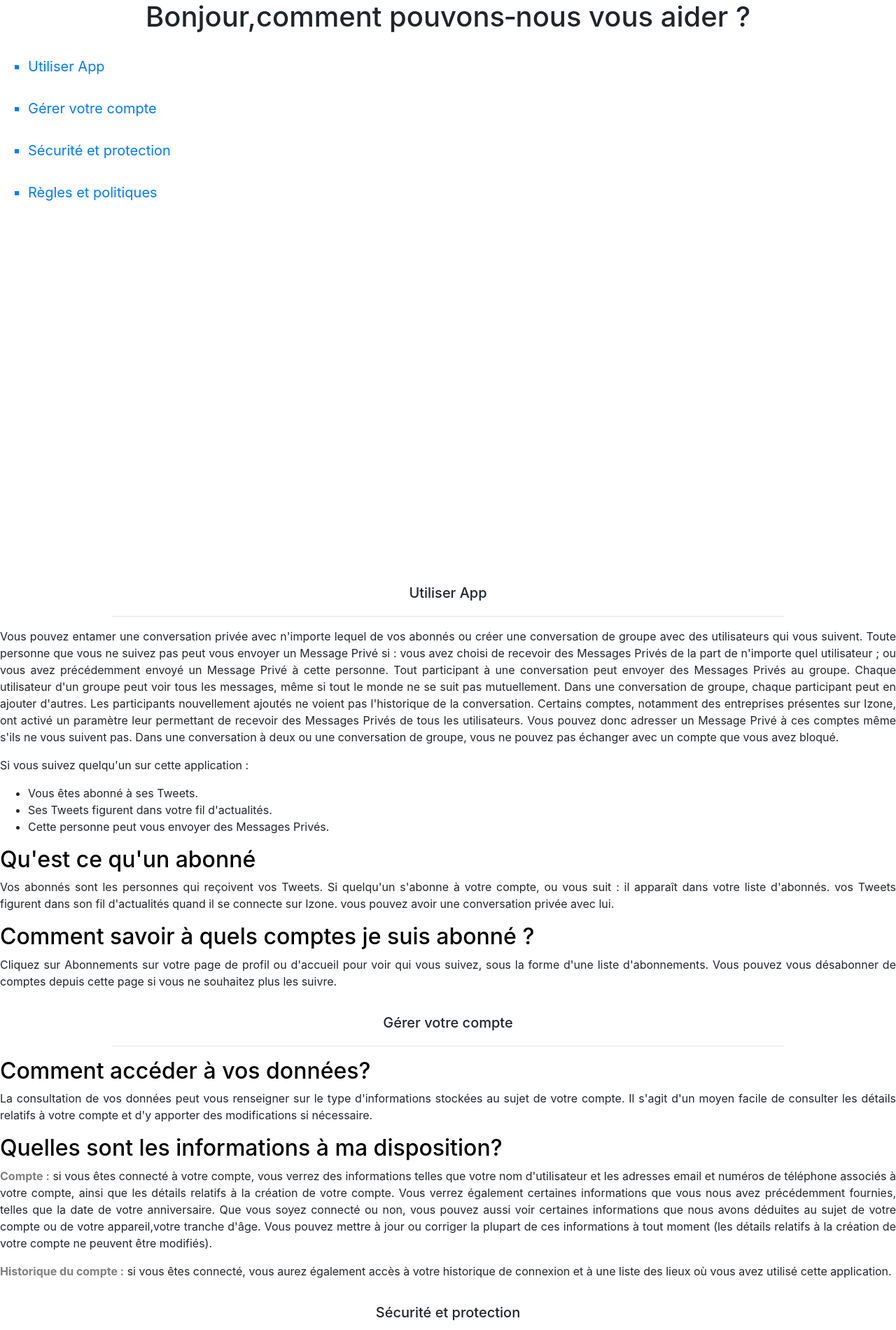
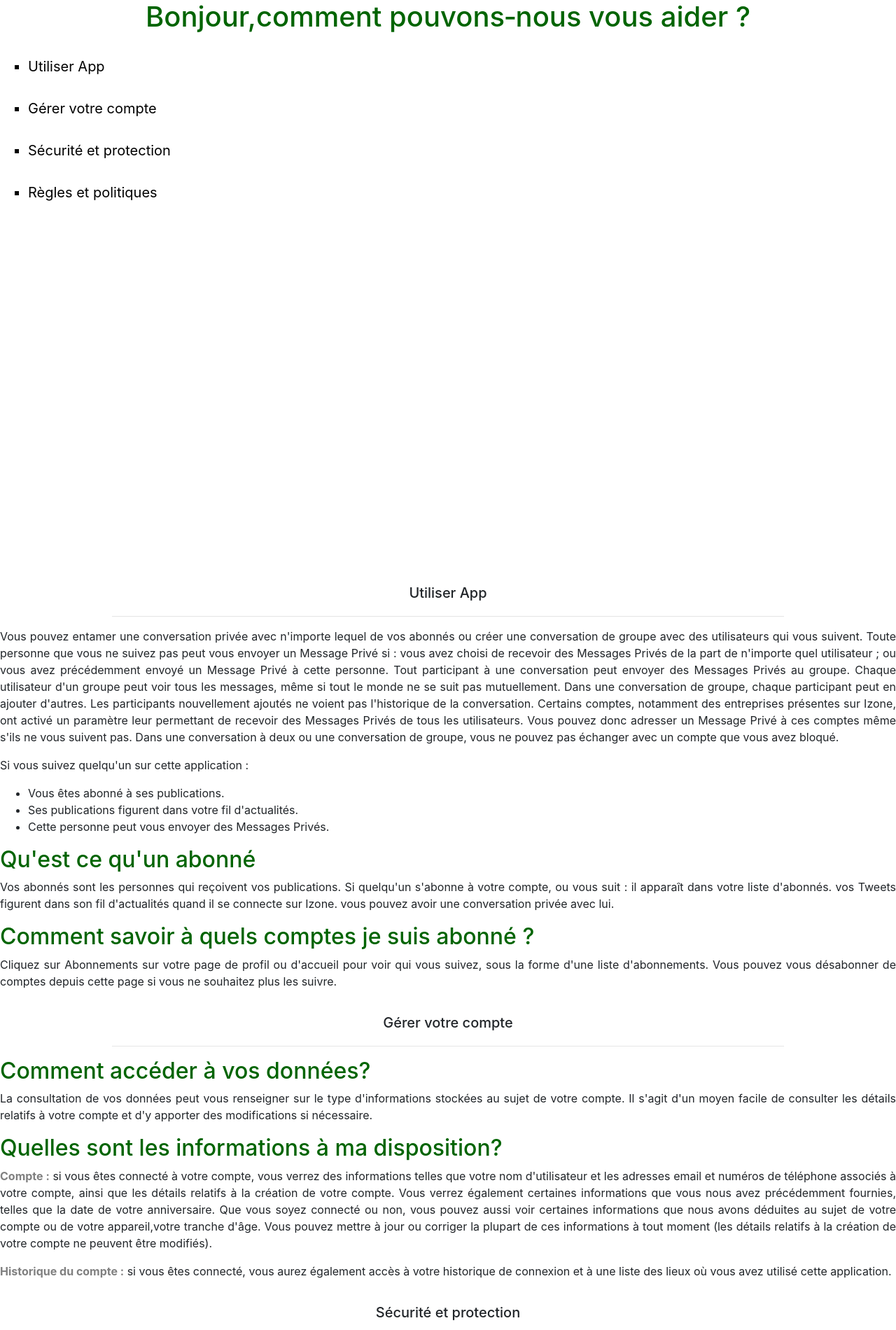
Before and after one commit to chlagueoumaima/projet-oumaira, a PHP site: page /centre_assistance.php in a window 1280 px wide. Shown: the top 1900 px of the page at 70% size. Run offline with PHP 8.4, Linux system fonts and the light colour scheme; some libraries are stand-ins or nearby versions.

Commit message:
Update centre_assistance.php

```diff
--- a/centre_assistance.php
+++ b/centre_assistance.php
@@ -10,14 +10,14 @@ rel="stylesheet" type="text/css">
       	text-align:justify;
       }
       a{
+      	color: black;
       	text-decoration: none;
       	font-size: 20px;
       }
 	</style>
 </head>
-<body bgcolor="#2874A6" TEXT="white" vlink="white" alink="white" link="white">
-
-	<h1 align="center">Bonjour,comment pouvons‑nous vous aider ?</h1>
+<body bgcolor="white" TEXT="black" vlink="white" alink="white" link="white">
+	<h1 style="color: #006400;" align="center">Bonjour,comment pouvons‑nous vous aider ?</h1>
 	<br/>
 	<ul type="square">
             <a href="#utilisation"><li>Utiliser App</li></a><br/>
@@ -35,7 +35,6 @@ rel="stylesheet" type="text/css">
 <br/><br/>
 <br/><br/>
 <br/><br/>
-
 <h1 align="center"><a name="utilisation">Utiliser App</a></h1>
 <hr width="75%">
 <p>
@@ -49,39 +48,33 @@ Certains comptes, notamment des entreprises présentes sur Izone, ont activé un
 Dans une conversation à deux ou une conversation de groupe, vous ne pouvez pas échanger avec un compte que vous avez bloqué.</p>
 <p>
 Si vous suivez quelqu'un sur cette application :
-<ul><li>Vous êtes abonné à ses Tweets.</li>
-<li>Ses Tweets figurent dans votre fil d'actualités.</li>
+<ul><li>Vous êtes abonné à ses publications.</li>
+<li>Ses publications figurent dans votre fil d'actualités.</li>
 <li>Cette personne peut vous envoyer des Messages Privés.</li></ul></p>
-
-<h2 style="color: black;">Qu'est ce qu'un abonné</h2>
-
+<h2 style="color: #006400;">Qu'est ce qu'un abonné</h2>
 <p>
-Vos abonnés sont les personnes qui reçoivent vos Tweets. Si quelqu'un s'abonne à votre compte, ou vous suit :
+Vos abonnés sont les personnes qui reçoivent vos publications. Si quelqu'un s'abonne à votre compte, ou vous suit :
 il apparaît dans votre liste d'abonnés.
 vos Tweets figurent dans son fil d'actualités quand il se connecte sur Izone.
 vous pouvez avoir une conversation privée avec lui.</p>
-
-<h2 style="color: black;">Comment savoir à quels comptes je suis abonné ?</h2>
-
+<h2 style="color: #006400;">Comment savoir à quels comptes je suis abonné ?</h2>
 <p>Cliquez sur Abonnements sur votre page de profil ou d'accueil pour voir qui vous suivez, sous la forme d'une liste d'abonnements. Vous pouvez vous désabonner de comptes depuis cette page si vous ne souhaitez plus les suivre.
 </p>
-
 <h1 align="center"><a name="compte">Gérer votre compte</a></h1>
 <hr width="75%">
-	<h2 style="color: black;">Comment accéder à vos données?</h2>
+	<h2 style="color: #006400;">Comment accéder à vos données?</h2>
 	<p>La consultation de vos données peut vous renseigner sur le type d'informations stockées au sujet de votre compte. Il s'agit d'un moyen facile de consulter les détails relatifs à votre compte et d'y apporter des modifications si nécessaire.</p>
-	<h2 style="color: black;">Quelles sont les informations à ma disposition?</h2>
+	<h2 style="color: #006400;">Quelles sont les informations à ma disposition?</h2>
 	<p><span style="font-weight: bold;color:grey;">Compte :</span> si vous êtes connecté à votre compte, vous verrez des informations telles que votre nom d'utilisateur et les adresses email et numéros de téléphone associés à votre compte, ainsi que les détails relatifs à la création de votre compte. Vous verrez également certaines informations que vous nous avez précédemment fournies, telles que la date de votre anniversaire. Que vous soyez connecté ou non, vous pouvez aussi voir certaines informations que nous avons déduites au sujet de votre compte ou de votre appareil,votre tranche d'âge. Vous pouvez mettre à jour ou corriger la plupart de ces informations à tout moment (les détails relatifs à la création de votre compte ne peuvent être modifiés).</p>
 	<p><span style="font-weight: bold;color: grey;">Historique du compte :</span> si vous êtes connecté, vous aurez également accès à votre historique de connexion et à une liste des lieux où vous avez utilisé cette application. </p>
-
 <h1 align="center"><a name="securite">Sécurité et protection</a></h1>
 <hr width="75%">
-	<h2 style="color: black;">Comment protéger vos informations personnelles?</h2>
+	<h2 style="color: #006400;">Comment protéger vos informations personnelles?</h2>
 	<p>Pour protéger efficacement vos informations, il est primordial de connaître et de maîtriser ces paramètres. Les articles suivants décrivent comment préserver au mieux la confidentialité de votre compte :
     <ul><li>Maîtriser votre expérience</li>
-    <li>Protéger vos Tweets</li>
+    <li>Protéger vos publications</li>
     <li>Sécuriser votre compte</li></ul></p>
-    <h2 style="color: black;">Pensez à ce que vous tweetez?</h2>
+    <h2 style="color: #006400;">Pensez à ce que vous publiez?</h2>
     <p>
 C'est vous qui contrôlez le contenu partagé ou tout autre site Web. Ne publiez jamais d'informations considérées comme confidentielles.
 Méfiez‑vous des communications qui vous demandent vos coordonnées, données personnelles ou mots de passe. Si vous avez un doute avant de tweeter, nous vous conseillons de vous poser les questions suivantes :</p>
@@ -94,7 +87,7 @@ Méfiez‑vous des communications qui vous demandent vos coordonnées, données
 
 <h1 align="center"><a name="regles">Règles et politiques</a><br/>
 <hr width="75%">
-	<h1 style="color: black;">Quels sont les types de réclamations relatives à des droits d'auteur traités par cette application?</h1>
+	<h1 style="color: #006400;">Quels sont les types de réclamations relatives à des droits d'auteur traités par cette application?</h1>
 	<p>Cette application répond aux réclamations relatives à des droits d'auteur envoyées dans le cadre de l'application de la loi Digital Millennium Copyright Act (DMCA). La Section 512 de la loi DMCA présente les exigences légales à respecter pour signaler de manière formelle une violation de droits d'auteur. Elle donne également des instructions sur la façon dont une partie concernée peut faire appel d'une suppression en envoyant un avis de contestation conforme.</p>
 <p>
 Cette application répond aux signalements de violation de droit d'auteur présumée, tels que les allégations relatives à l'utilisation non autorisée d'une image protégée en tant que photo de profil ou de bannière, à l'utilisation non autorisée d'une vidéo ou d'une image protégée importée via nos services d'hébergement multimédias, ou à des Tweets contenant des liens vers des ressources présentant des violations présumées. Notez que toutes les utilisations non autorisées d'éléments protégés par des droits d'auteur ne constituent pas des infractions (reportez‑vous à notre article sur l'usage raisonnable pour plus d'informations).</p>
@@ -103,6 +96,5 @@ Si vous vous inquiétez de l'utilisation du nom de votre marque ou entité, veui
 
 
 
-
 </body>
 </html>
```
